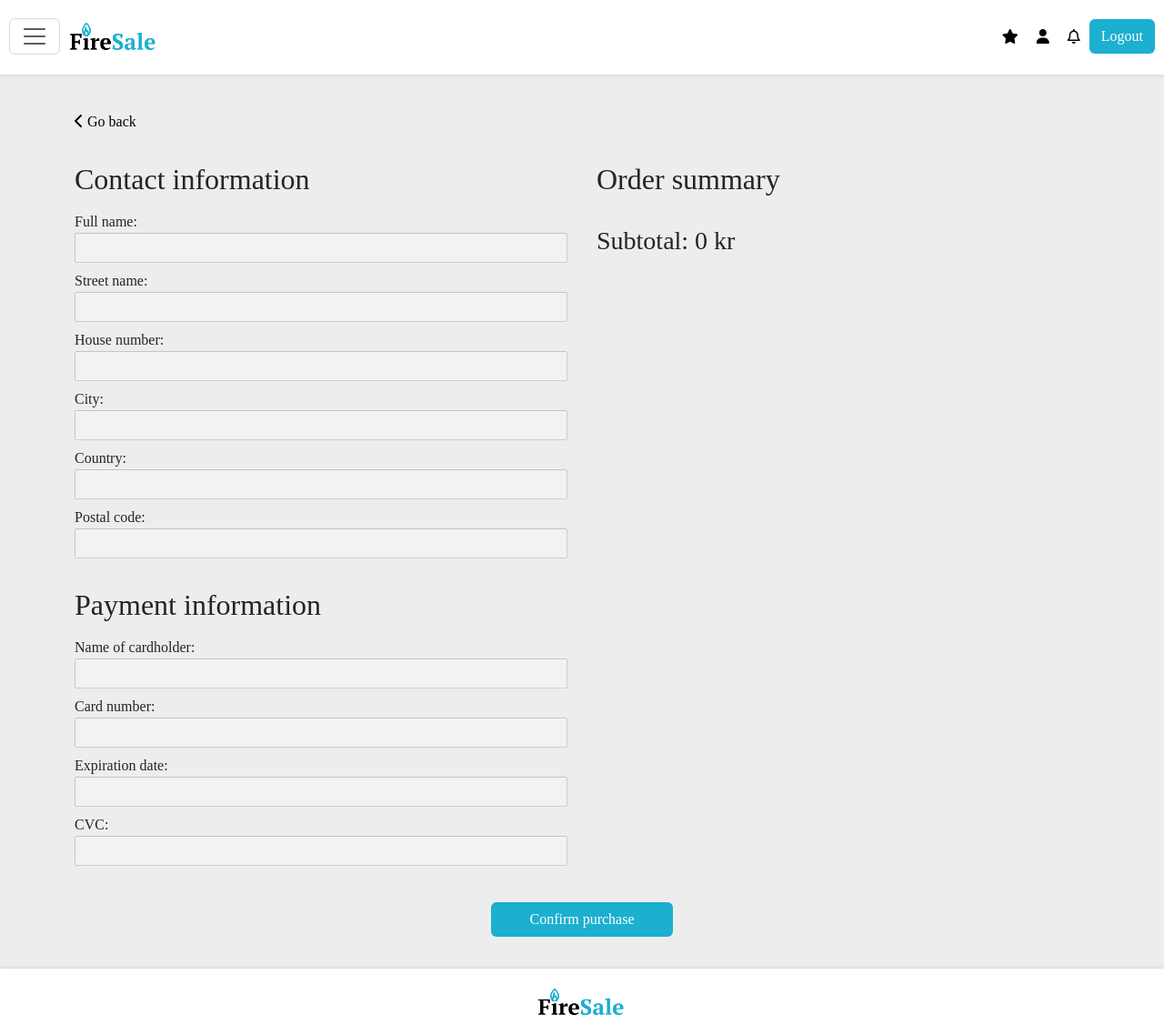
After one commit to mikaeleythor/firesale, a Django app: page /checkout/review in a window 1280 px wide. The commit adds this page. Shown: the whole page at 91% size. Run offline with Django 4.2, Linux system fonts and the light colour scheme; the visitor is signed in with stand-in values (Sample User, id 1); data that the repository does not hold is empty; parts of the project's set-up code (start-up, migrations or seed data) failed here and were passed over; some libraries are stand-ins or nearby versions.

Commit message:
Checkout

```diff
--- a/static/checkout/css/main.css
+++ b/static/checkout/css/main.css
@@ -33,3 +33,69 @@
   margin-top: 16px;
   width: 200px;
 }
+
+.checkout-info-wrapper {
+  display: grid;
+  grid-template-columns: repeat(2, 1fr);
+  gap: 32px;
+}
+
+.checkout-info-list {
+  display: flex;
+  flex-direction: column;
+  gap: 8px;
+}
+
+.checkout-info-list label,
+input,
+select {
+  display: block;
+  width: 100%;
+}
+
+.checkout-info-list input,
+select {
+  height: 40px;
+}
+
+.checkout-continue-button {
+  grid-column: 2/3;
+  width: 140px;
+  justify-self: flex-end;
+}
+
+.review-wrapper {
+  display: grid;
+  grid-template-columns: repeat(2, 1fr);
+  gap: 32px;
+}
+
+.review-info label {
+  display: block;
+  font-size: 16px;
+  margin-bottom: 8px;
+}
+
+.review-info input {
+  display: block;
+  font-size: 18px;
+  width: 100%;
+}
+
+.checkout-title {
+  margin-top: 32px;
+  margin-bottom: 16px;
+}
+
+.confirm-purchase-btn {
+  grid-column: 1/3;
+  margin: auto;
+  width: 200px;
+}
+
+.checkout-go-back {
+  display: block;
+  margin-top: 40px;
+  text-decoration: none;
+  color: black;
+}
--- /dev/null
+++ b/static/checkout/js/checkout.js
@@ -0,0 +1,118 @@
+if (window.location.pathname == "/checkout/contact-information") {
+  const fullName = document.querySelector("#full_name");
+  if (window.sessionStorage.getItem("fullName")) {
+    fullName.value = window.sessionStorage.getItem("fullName");
+  }
+  fullName.addEventListener("change", () => {
+    window.sessionStorage.setItem("fullName", fullName.value);
+  });
+
+  const streetName = document.querySelector("#street_name");
+  if (window.sessionStorage.getItem("streetName")) {
+    streetName.value = window.sessionStorage.getItem("streetName");
+  }
+  streetName.addEventListener("change", () => {
+    window.sessionStorage.setItem("streetName", streetName.value);
+  });
+
+  const houseNumber = document.querySelector("#house_number");
+  if (window.sessionStorage.getItem("houseNumber")) {
+    houseNumber.value = window.sessionStorage.getItem("houseNumber");
+  }
+  houseNumber.addEventListener("change", () => {
+    window.sessionStorage.setItem("houseNumber", houseNumber.value);
+  });
+
+  const city = document.querySelector("#city");
+  if (window.sessionStorage.getItem("city")) {
+    city.value = window.sessionStorage.getItem("city");
+  }
+  city.addEventListener("change", () => {
+    window.sessionStorage.setItem("city", city.value);
+  });
+
+  const country = document.querySelector("#country");
+  if (window.sessionStorage.getItem("country")) {
+    country.value = window.sessionStorage.getItem("country");
+  }
+  country.addEventListener("change", () => {
+    window.sessionStorage.setItem("country", country.value);
+  });
+
+  const postalCode = document.querySelector("#postal_code");
+  if (window.sessionStorage.getItem("postalCode")) {
+    postalCode.value = window.sessionStorage.getItem("postalCode");
+  }
+  postalCode.addEventListener("change", () => {
+    window.sessionStorage.setItem("postalCode", postalCode.value);
+  });
+}
+
+if (window.location.pathname == "/checkout/payment-information") {
+  const cardHolder = document.querySelector("#card_holder");
+  if (window.sessionStorage.getItem("cardHolder")) {
+    cardHolder.value = window.sessionStorage.getItem("cardHolder");
+  }
+  cardHolder.addEventListener("change", () => {
+    window.sessionStorage.setItem("cardHolder", cardHolder.value);
+  });
+
+  const cardNumber = document.querySelector("#id_creditcard");
+  if (window.sessionStorage.getItem("cardNumber")) {
+    cardNumber.value = window.sessionStorage.getItem("cardNumber");
+  }
+  cardNumber.addEventListener("change", () => {
+    window.sessionStorage.setItem("cardNumber", cardNumber.value);
+  });
+
+  const expirationDate = document.querySelector("#id_date");
+  if (window.sessionStorage.getItem("expirationDate")) {
+    expirationDate.value = window.sessionStorage.getItem("expirationDate");
+  }
+  expirationDate.addEventListener("change", () => {
+    window.sessionStorage.setItem("expirationDate", expirationDate.value);
+  });
+
+  const cvc = document.querySelector("#id_cvc");
+  if (window.sessionStorage.getItem("cvc")) {
+    cvc.value = window.sessionStorage.getItem("cvc");
+  }
+  cvc.addEventListener("change", () => {
+    window.sessionStorage.setItem("cvc", cvc.value);
+  });
+}
+
+if (window.location.pathname == "/checkout/review") {
+  document.querySelector("#full_name").value =
+    window.sessionStorage.getItem("fullName");
+
+  document.querySelector("#street_name").value =
+    window.sessionStorage.getItem("streetName");
+
+  document.querySelector("#house_number").value =
+    window.sessionStorage.getItem("houseNumber");
+
+  document.querySelector("#city").value = window.sessionStorage.getItem("city");
+
+  document.querySelector("#country").value =
+    window.sessionStorage.getItem("country");
+
+  document.querySelector("#postal_code").value =
+    window.sessionStorage.getItem("postalCode");
+
+  document.querySelector("#card_holder").value =
+    window.sessionStorage.getItem("cardHolder");
+
+  document.querySelector("#card_number").value =
+    window.sessionStorage.getItem("cardNumber");
+
+  document.querySelector("#expiration_date").value =
+    window.sessionStorage.getItem("expirationDate");
+
+  document.querySelector("#cvc").value = window.sessionStorage.getItem("cvc");
+
+  document.querySelector("#confirm_purchase").addEventListener("click", () => {
+    window.sessionStorage.clear();
+    // TODO: sell the item
+  });
+}
--- a/templates/base.html
+++ b/templates/base.html
@@ -13,6 +13,10 @@
           rel="stylesheet"
           integrity="sha384-KK94CHFLLe+nY2dmCWGMq91rCGa5gtU4mk92HdvYe+M/SXH301p5ILy+dN9+nJOZ"
           crossorigin="anonymous" />
+    <script src="https://cdnjs.cloudflare.com/ajax/libs/cleave.js/1.6.0/cleave.min.js"
+            integrity="sha512-KaIyHb30iXTXfGyI9cyKFUIRSSuekJt6/vqXtyQKhQP6ozZEGY8nOtRS6fExqE4+RbYHus2yGyYg1BrqxzV6YA=="
+            crossorigin="anonymous"
+            referrerpolicy="no-referrer"></script>
     <link rel="stylesheet" href="{% static 'base/css/header.css' %}" />
     <link rel="stylesheet" href="{% static 'base/css/footer.css' %}" />
     <link rel="stylesheet" href="{% static 'base/css/base.css' %}" />
@@ -32,6 +36,7 @@
             integrity="sha384-ENjdO4Dr2bkBIFxQpeoTz1HIcje39Wm4jDKdf19U8gI4ddQ3GYNS7NTKfAdVQSZe"
             crossorigin="anonymous"></script>
     <script src="{% static 'item/js/items.js' %}"></script>
+    <script src="{% static 'checkout/js/checkout.js' %}"></script>
     <script src="https://cdn.jsdelivr.net/npm/axios/dist/axios.min.js"></script>
   </body>
 </html>
--- /dev/null
+++ b/templates/checkout/review.html
@@ -0,0 +1,75 @@
+{% extends 'base.html' %}
+{% load static %}
+{% block content %}
+    <link rel="stylesheet" href="{% static 'checkout/css/main.css' %}" />
+    <a href="/checkout/payment-information" class="checkout-go-back">
+        <i class="fa-solid fa-chevron-left"></i>
+        <span>Go back</span>
+    </a>
+    <div class="review-wrapper">
+        <div class="review-info">
+            <h2 class="checkout-title">Contact information</h2>
+            <label for="full_name">
+                Full name:
+                <input type="text" id="full_name" name="full_name" disabled />
+            </label>
+            <label for="street_name">
+                Street name:
+                <input type="text" id="street_name" name="street_name" disabled />
+            </label>
+            <label for="house_number">
+                House number:
+                <input type="text" id="house_number" name="house_number" disabled />
+            </label>
+            <label for="city">
+                City:
+                <input type="text" id="city" name="city" disabled />
+            </label>
+            <label for="country">
+                Country:
+                <input type="text" id="country" name="country" disabled />
+            </label>
+            <label for="postal_code">
+                Postal code:
+                <input type="text" id="postal_code" name="postal_code" disabled />
+            </label>
+            <h2 class="checkout-title">Payment information</h2>
+            <label for="card_holder">
+                Name of cardholder:
+                <input type="text" id="card_holder" name="card_holder" disabled />
+            </label>
+            <label for="card_number">
+                Card number:
+                <input type="text" id="card_number" name="card_number" disabled />
+            </label>
+            <label for="expiration_date">
+                Expiration date:
+                <input type="text" id="expiration_date" name="expiration_date" disabled />
+            </label>
+            <label for="cvc">
+                CVC:
+                <input type="text" id="cvc" name="cvc" disabled />
+            </label>
+        </div>
+        <div class="review-purchase">
+            <h2 class="checkout-title">Order summary</h2>
+            {% for checkout_item in basket %}
+                <div class="single-checkout-item-wrapper">
+                    <img src="{{ checkout_item.item.itemimage_set.first.image.url }}"
+                         alt="item image"
+                         width="100"
+                         height="100" />
+                    <div class="checkout-item-details">
+                        <b>{{ checkout_item.item.name }}</b>
+                        <span>Your offer: {{ checkout_item.amount }} kr</span>
+                    </div>
+                </div>
+                <hr>
+            {% endfor %}
+            <h3 class="checkout-title">Subtotal: {{ total }} kr</h3>
+        </div>
+        <a class="btn main-button confirm-purchase-btn"
+           href="/checkout/thank-you"
+           id="confirm_purchase">Confirm purchase</a>
+    </div>
+{% endblock %}
--- a/transaction/urls.py
+++ b/transaction/urls.py
@@ -2,7 +2,13 @@ from django.urls import path
 from . import views
 
 urlpatterns = [
-    path('', views.index, name="transaction-index"),
+    path('', views.index, name="checkout"),
     path('contact-information', views.contact_information,
-         name="contact-information")
+         name="contact-information"),
+    path('payment-information', views.payment_information,
+         name="payment-information"),
+    path('review', views.review,
+         name="review"),
+    path('thank-you', views.thank_you, name='thank-you')
+
 ]
--- a/transaction/views.py
+++ b/transaction/views.py
@@ -1,4 +1,7 @@
 from django.shortcuts import render
+from country_list import countries_for_language
+
+from transaction.forms.checkout_form import PaymentForm
 
 # Create your views here.
 
@@ -9,10 +12,27 @@ def index(request):
 
 
 def contact_information(request):
-    if request.method == 'POST':
-        request.session['contact_info'] = {
-            'full_name': request.POST.get('full_name'),
-            'city': request.POST.get('city')
-        }
+    countries = dict(countries_for_language('en'))
+    return render(request, 'checkout/contact_information.html', {'countries': countries.values()})
 
-    return render(request, 'checkout/contact_information.html')
+
+def payment_information(request):
+    form = PaymentForm()
+    return render(request, 'checkout/payment_information.html', {'form': form})
+
+
+def review(request):
+    accepted_offers = request.user.offer_set.filter(status='Accepted')
+    total = 0
+    for item in accepted_offers:
+        total += item.amount
+    return render(request, 'checkout/review.html', {'basket': accepted_offers, 'total': total})
+
+
+def thank_you(request):
+    return render(request, 'checkout/thank_you.html')
+
+
+def notify_buyer_with_seller_ratings():
+    bla = ''
+    # pass
```
Also changed, not shown: firesale/settings.py (+7 -0 lines), templates/checkout/contact_information.html (+37 -16 lines), templates/checkout/payment_information.html (added, +31 -0 lines), templates/checkout/thank_you.html (added, +10 -0 lines), transaction/forms/checkout_form.py (added, +9 -0 lines). Lines whose indentation alone changed are shown as unchanged.
